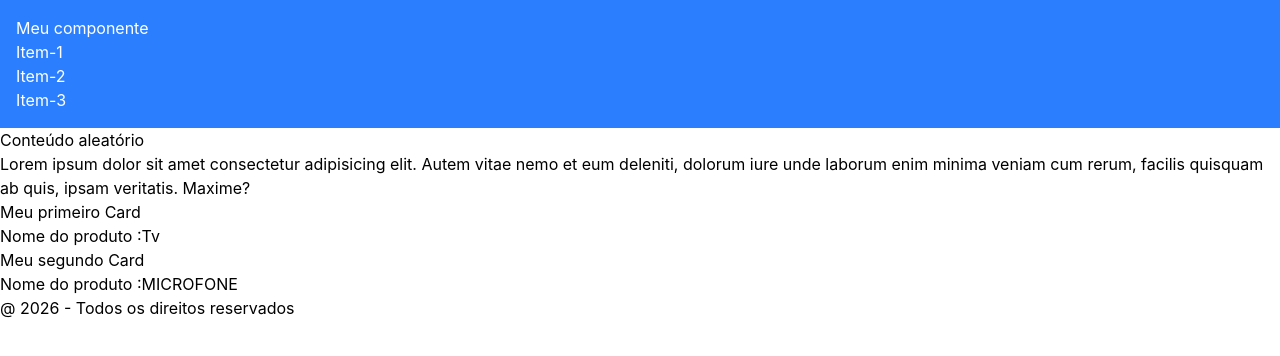
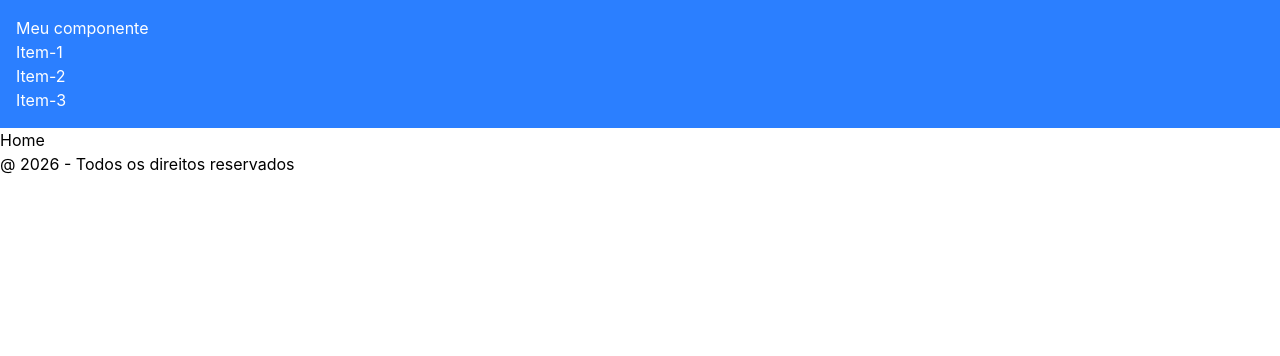
Before and after one commit to 1TDSPF-26/front-2sem-aula-08, a React (Vite) app in the folder my-app/: page / in a window 1280 px wide. Shown: the top 356 px of the page. Built offline with nearby package versions, Linux system fonts and the light colour scheme.

Commit message:
feat: passando com rotas carregadas.

```diff
--- a/my-app/src/App.tsx
+++ b/my-app/src/App.tsx
@@ -1,13 +1,14 @@
+import { Outlet } from "react-router";
 import Cabecalho from "./components/Cabecalho/cabecalho";
 import Conteudo from "./components/Conteudo/Conteudo";
 import Rodape from "./components/Rodape/Rodape";
 
-export default function app(){
+export default function App(){
 
   return(
     <div>
       <Cabecalho/>
-    <Conteudo  />
+        <Outlet/>
       <Rodape/>
     </div>
   );
--- a/my-app/src/main.tsx
+++ b/my-app/src/main.tsx
@@ -3,8 +3,28 @@ import { createRoot } from 'react-dom/client'
 import App from './App.tsx'
 import "./globals.css";
 
+//Importar os objetos do react-router:
+import { createBrowserRouter, RouterProvider } from 'react-router';
+
+//Importar os componentes de rotas:
+import Home from './routes/Home/index.tsx';
+import Produtos from './routes/Produtos/index.tsx';
+import EditarProdutos from './routes/EditarProduto/index.tsx';
+import Error from './routes/Error/index.tsx';
+
+//Criando uma lista de objetos de rotas:
+const router = createBrowserRouter([
+  {path: "/" , element:<App/>, errorElement:<Error/>,children:[
+    {path: "/", element:<Home/>},
+    {path: "/produtos", element:<Produtos/>},
+    {path:"/editar-produtos/:id", element:<EditarProdutos/>},
+    //"/editar-produtos/:id" é o padrão para o react-router, se não for informado, ele vai procurar o padrão "editar-produtos" e vai procurar
+  ]},
+
+]);
+
 createRoot(document.getElementById('root')!).render(
   <StrictMode>
-    <App />
+    <RouterProvider router={router}/>
   </StrictMode>,
 )
```
Lines whose indentation alone changed are shown as unchanged.
